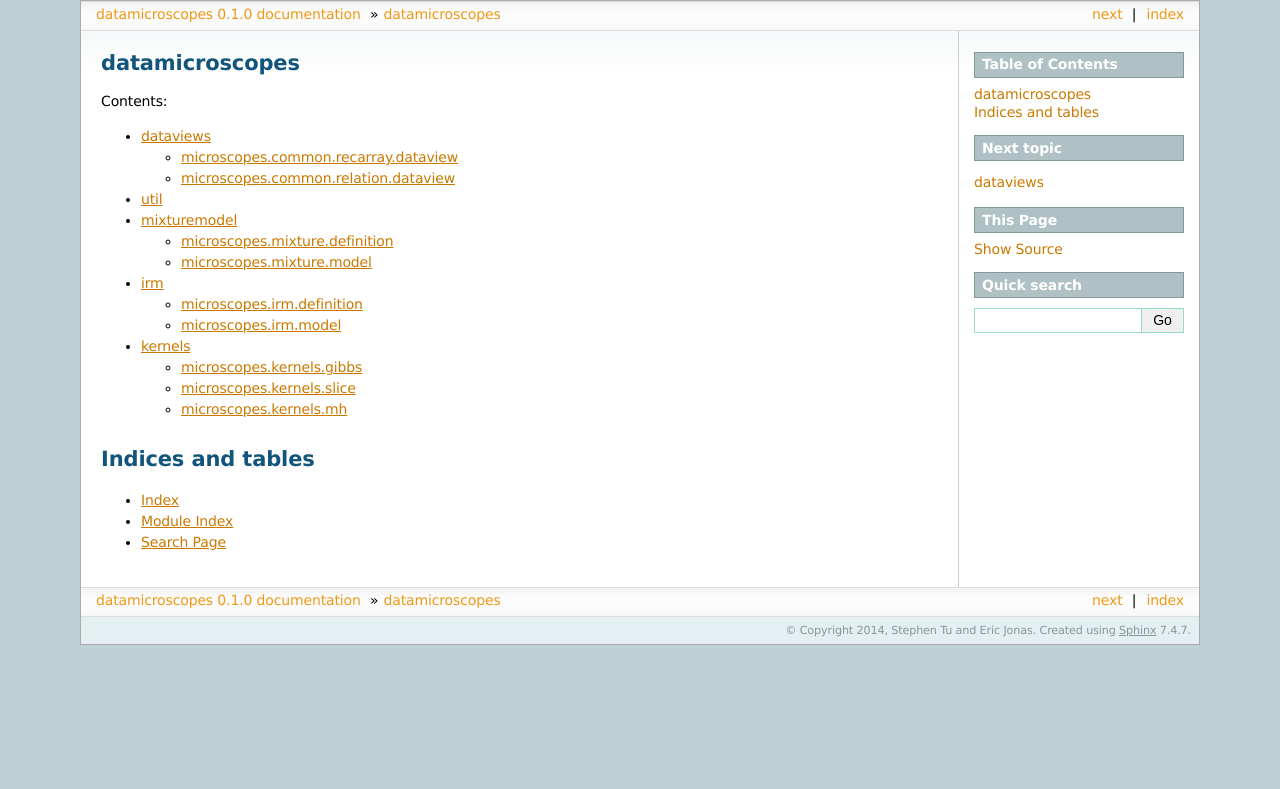
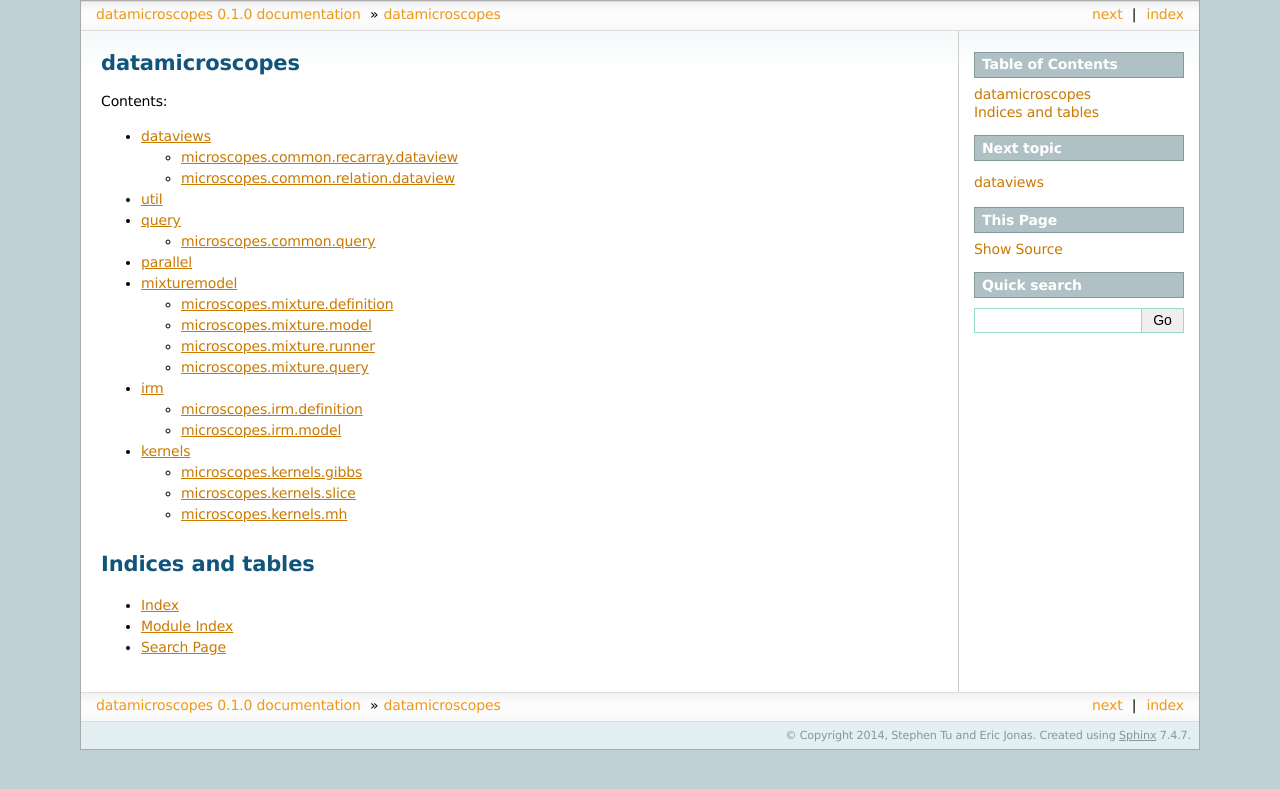
Before and after one commit to datamicroscopes/release, a Sphinx documentation site: the page built from doc/index.rst, in a window 1280 px wide. Shown: the top 789 px of the page. Built offline with Sphinx 7.4.7, drawn with Linux system fonts in a browser that asks for light colours; formulas are drawn with MathJax 3.

Commit message:
doc update

```diff
--- a/doc/index.rst
+++ b/doc/index.rst
@@ -13,6 +13,8 @@ Contents:
 
    microscopes.common.dataview
    microscopes.common.util
+   microscopes.common.query
+   microscopes.kernels.parallel
    microscopes.mixture
    microscopes.irm
    microscopes.kernels
--- /dev/null
+++ b/doc/microscopes.kernels.parallel.rst
@@ -0,0 +1,6 @@
+parallel
+========
+
+.. automodule:: microscopes.kernels.parallel
+    :members:
+    :undoc-members:
--- a/doc/microscopes.mixture.rst
+++ b/doc/microscopes.mixture.rst
@@ -35,3 +35,17 @@ microscopes.mixture.model
     .. autofunction:: microscopes.mixture.model.deserialize
 
     .. autofunction:: microscopes.mixture.model.deserialize_fixed
+
+microscopes.mixture.runner
+--------------------------
+
+.. automodule:: microscopes.mixture.runner
+    :members:
+    :undoc-members:
+
+microscopes.mixture.query
+-------------------------
+
+.. automodule:: microscopes.mixture.query
+    :members:
+    :undoc-members:
```
Also changed, not shown: doc/microscopes.common.query.rst (added, +10 -0 lines).
